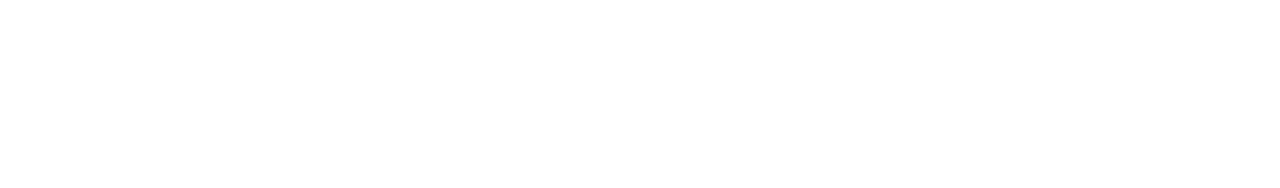
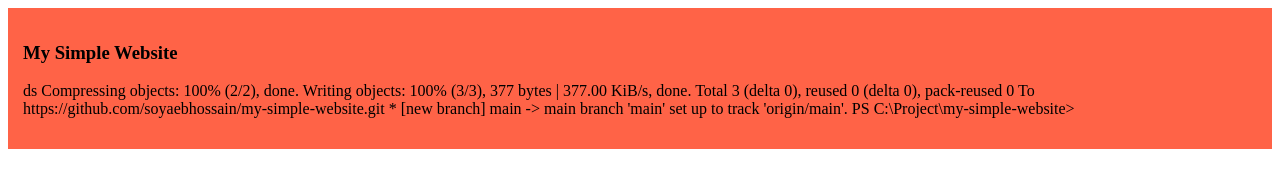
Before and after one commit to soyaebhossain/my-simple-website, a plain HTML site: page index.html in a window 1280 px wide. Drawn offline with Linux system fonts and the light colour scheme.

Commit message:
added the first blog

```diff
--- a/index.html
+++ b/index.html
@@ -4,8 +4,21 @@
     <meta charset="UTF-8">
     <meta name="viewport" content="width=device-width, initial-scale=1.0">
     <title>My Simple Website  </title>
+<link rel="stylesheet" href="style.css">
 </head>
 <body>
+    <div>
+        <h3>My Simple Website </h3>
+            <p>
+                ds Compressing objects: 100% (2/2), done.
+                Writing objects: 100% (3/3), 377 bytes | 377.00 KiB/s, done.
+                Total 3 (delta 0), reused 0 (delta 0), pack-reused 0
+                To https://github.com/soyaebhossain/my-simple-website.git
+                 * [new branch]      main -> main
+                branch 'main' set up to track 'origin/main'.
+                PS C:\Project\my-simple-website>
+             </p>
 
+    </div>
 </body>
 </html>
--- /dev/null
+++ b/style.css
@@ -0,0 +1,4 @@
+div{
+    background-color: tomato;
+    padding: 15px ;
+}
```
